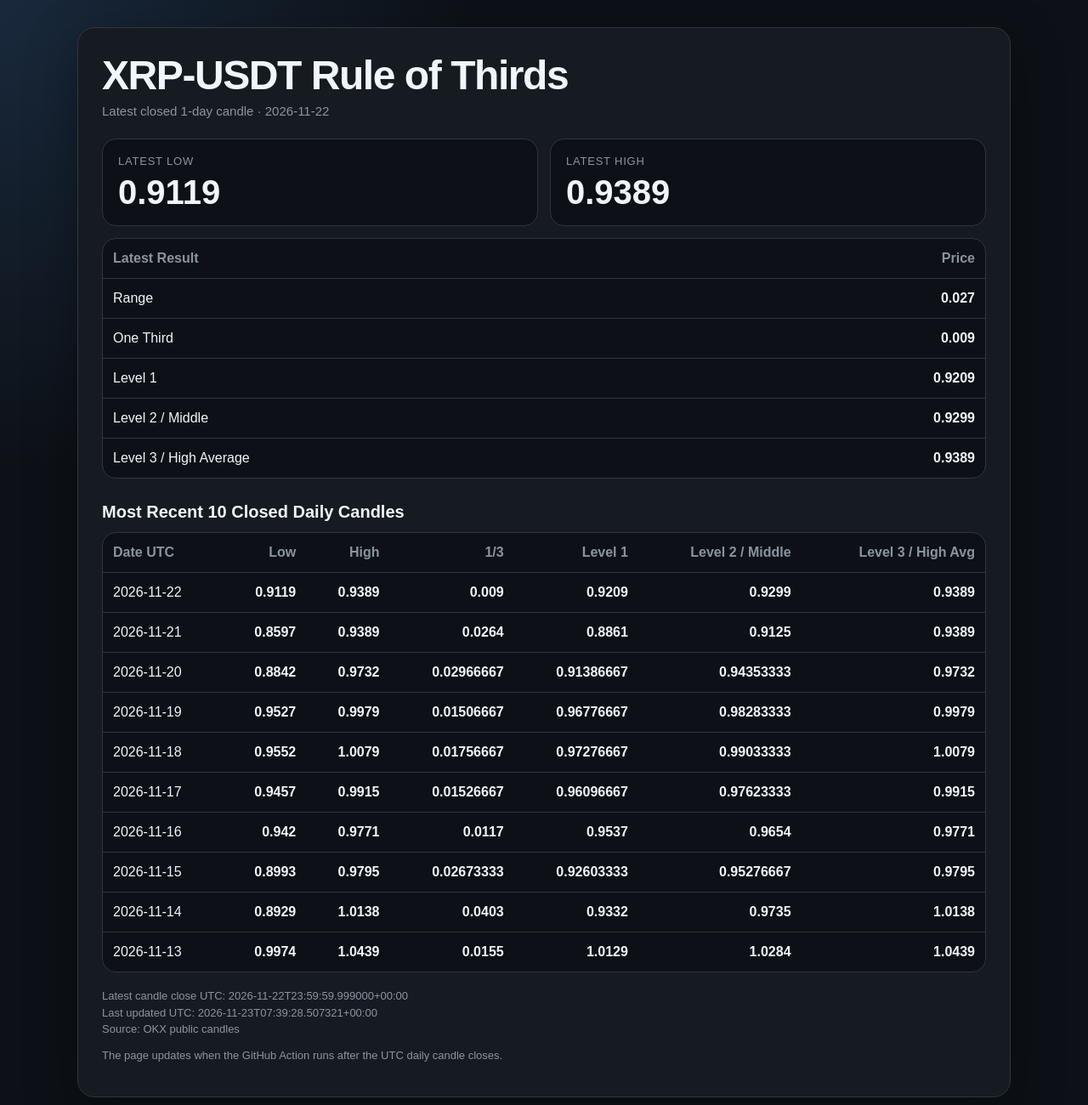
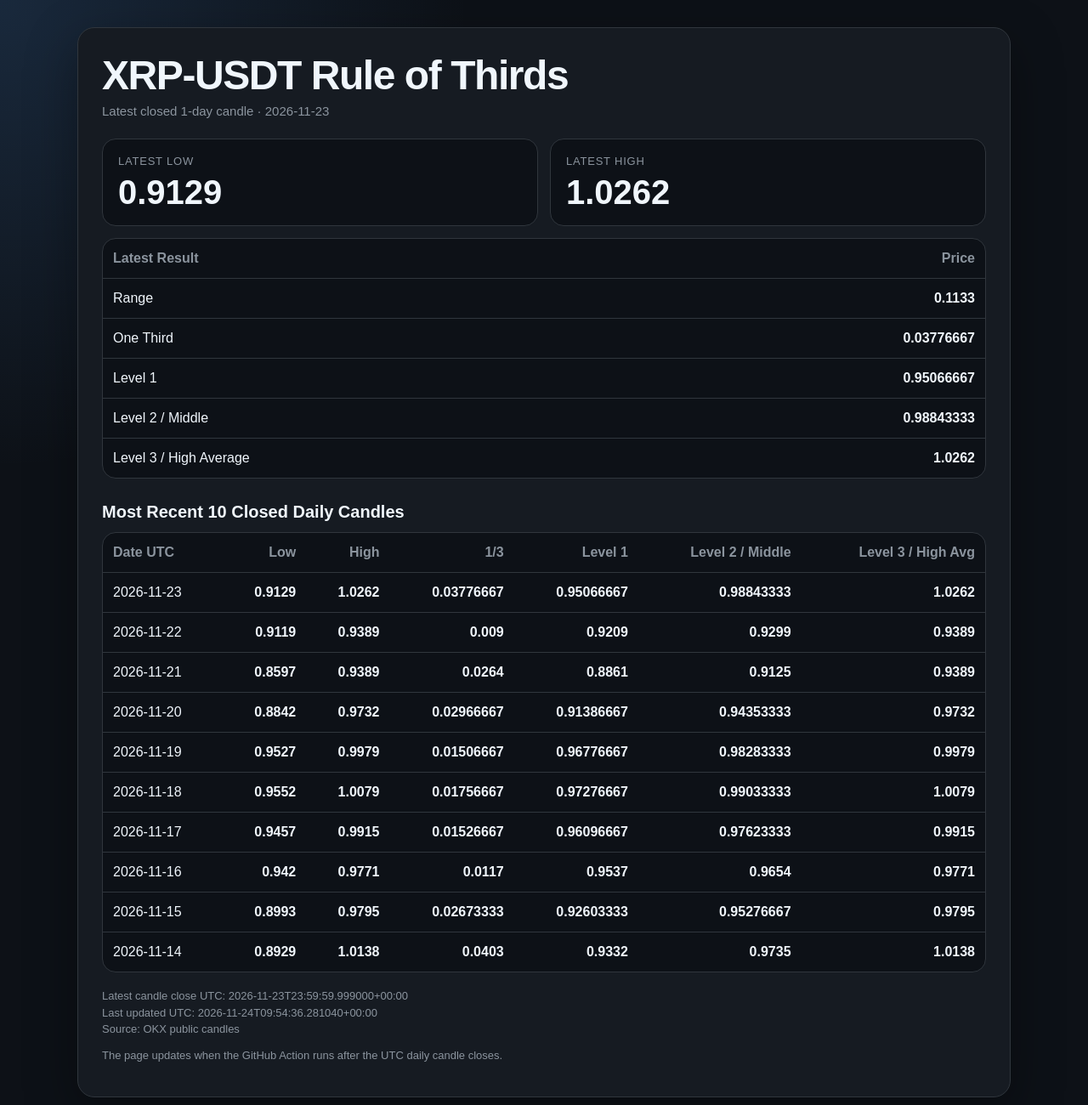
Before and after one commit to Einsteinmonkey/XRPoneDayCandlesRuleofThirds, a plain HTML site: page index.html in a window 1280 px wide. Shown: the whole page at 85% size. Drawn offline with Linux system fonts and the light colour scheme.

Commit message:
Update XRP/USDT rule of thirds

```diff
--- a/index.html
+++ b/index.html
@@ -114,27 +114,27 @@
 <body>
   <main>
     <h1>XRP-USDT Rule of Thirds</h1>
-    <p class="subtitle">Latest closed 1-day candle · 2026-11-22</p>
+    <p class="subtitle">Latest closed 1-day candle · 2026-11-23</p>
 
     <section class="price-grid">
       <div class="card">
         <span class="label">Latest Low</span>
-        <div class="value">0.9119</div>
+        <div class="value">0.9129</div>
       </div>
       <div class="card">
         <span class="label">Latest High</span>
-        <div class="value">0.9389</div>
+        <div class="value">1.0262</div>
       </div>
     </section>
 
     <div class="table-wrap latest-table">
       <table aria-label="Latest XRP USDT rule of thirds result">
         <tr><th>Latest Result</th><th>Price</th></tr>
-        <tr><td>Range</td><td>0.027</td></tr>
-        <tr><td>One Third</td><td>0.009</td></tr>
-        <tr><td>Level 1</td><td>0.9209</td></tr>
-        <tr><td>Level 2 / Middle</td><td>0.9299</td></tr>
-        <tr><td>Level 3 / High Average</td><td>0.9389</td></tr>
+        <tr><td>Range</td><td>0.1133</td></tr>
+        <tr><td>One Third</td><td>0.03776667</td></tr>
+        <tr><td>Level 1</td><td>0.95066667</td></tr>
+        <tr><td>Level 2 / Middle</td><td>0.98843333</td></tr>
+        <tr><td>Level 3 / High Average</td><td>1.0262</td></tr>
       </table>
     </div>
 
@@ -150,6 +150,15 @@
           <th>Level 2 / Middle</th>
           <th>Level 3 / High Avg</th>
         </tr>
+      <tr>
+        <td>2026-11-23</td>
+        <td>0.9129</td>
+        <td>1.0262</td>
+        <td>0.03776667</td>
+        <td>0.95066667</td>
+        <td>0.98843333</td>
+        <td>1.0262</td>
+      </tr>
       <tr>
         <td>2026-11-22</td>
         <td>0.9119</td>
@@ -231,21 +240,12 @@
         <td>0.9735</td>
         <td>1.0138</td>
       </tr>
-      <tr>
-        <td>2026-11-13</td>
-        <td>0.9974</td>
-        <td>1.0439</td>
-        <td>0.0155</td>
-        <td>1.0129</td>
-        <td>1.0284</td>
-        <td>1.0439</td>
-      </tr>
       </table>
     </div>
 
     <p class="meta">
-      Latest candle close UTC: 2026-11-22T23:59:59.999000+00:00<br>
-      Last updated UTC: 2026-11-23T07:39:28.507321+00:00<br>
+      Latest candle close UTC: 2026-11-23T23:59:59.999000+00:00<br>
+      Last updated UTC: 2026-11-24T09:54:36.281040+00:00<br>
       Source: OKX public candles
     </p>
     <p class="note">The page updates when the GitHub Action runs after the UTC daily candle closes.</p>
```
Also changed, not shown: results/history.csv (+10 -9 lines), 2 other files.
